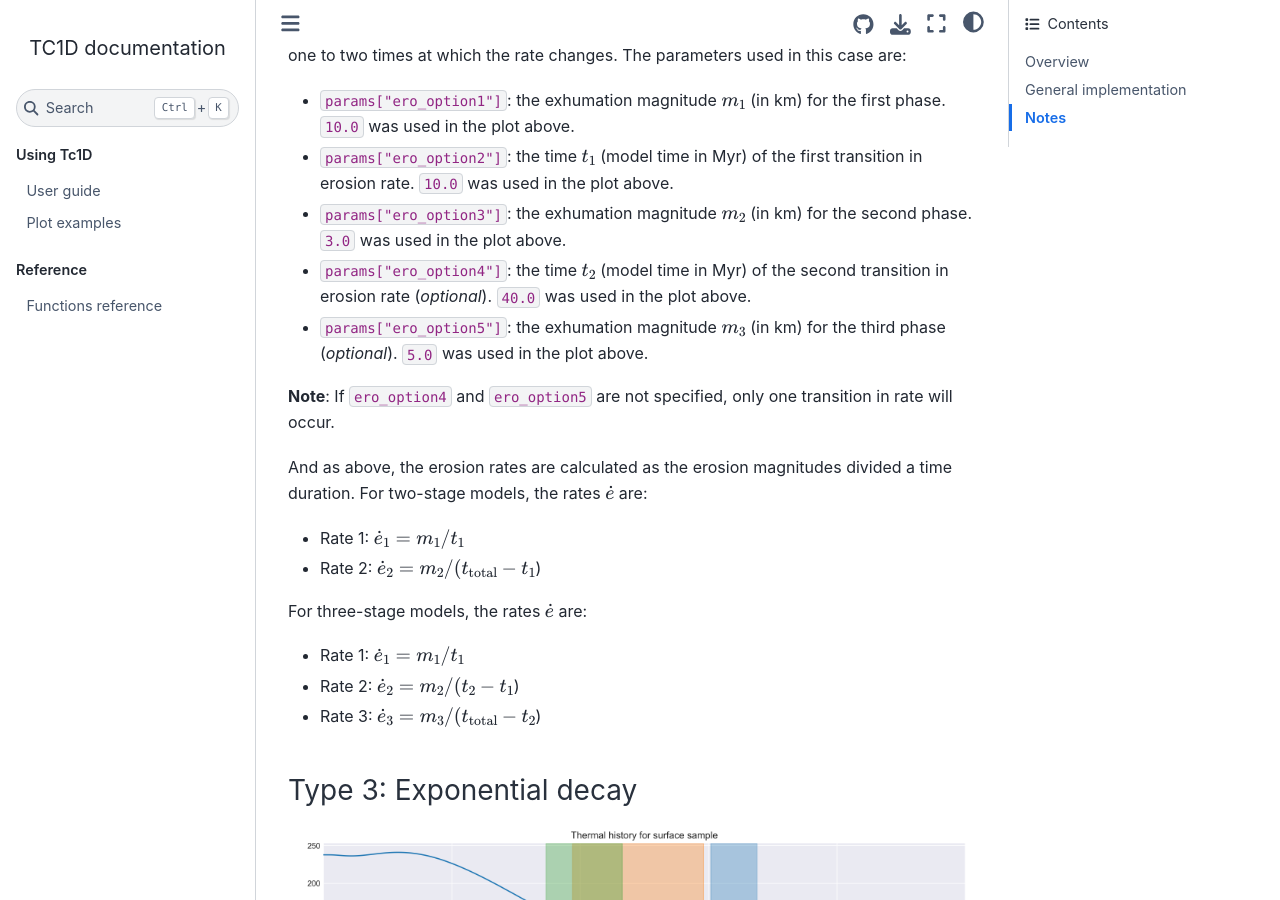
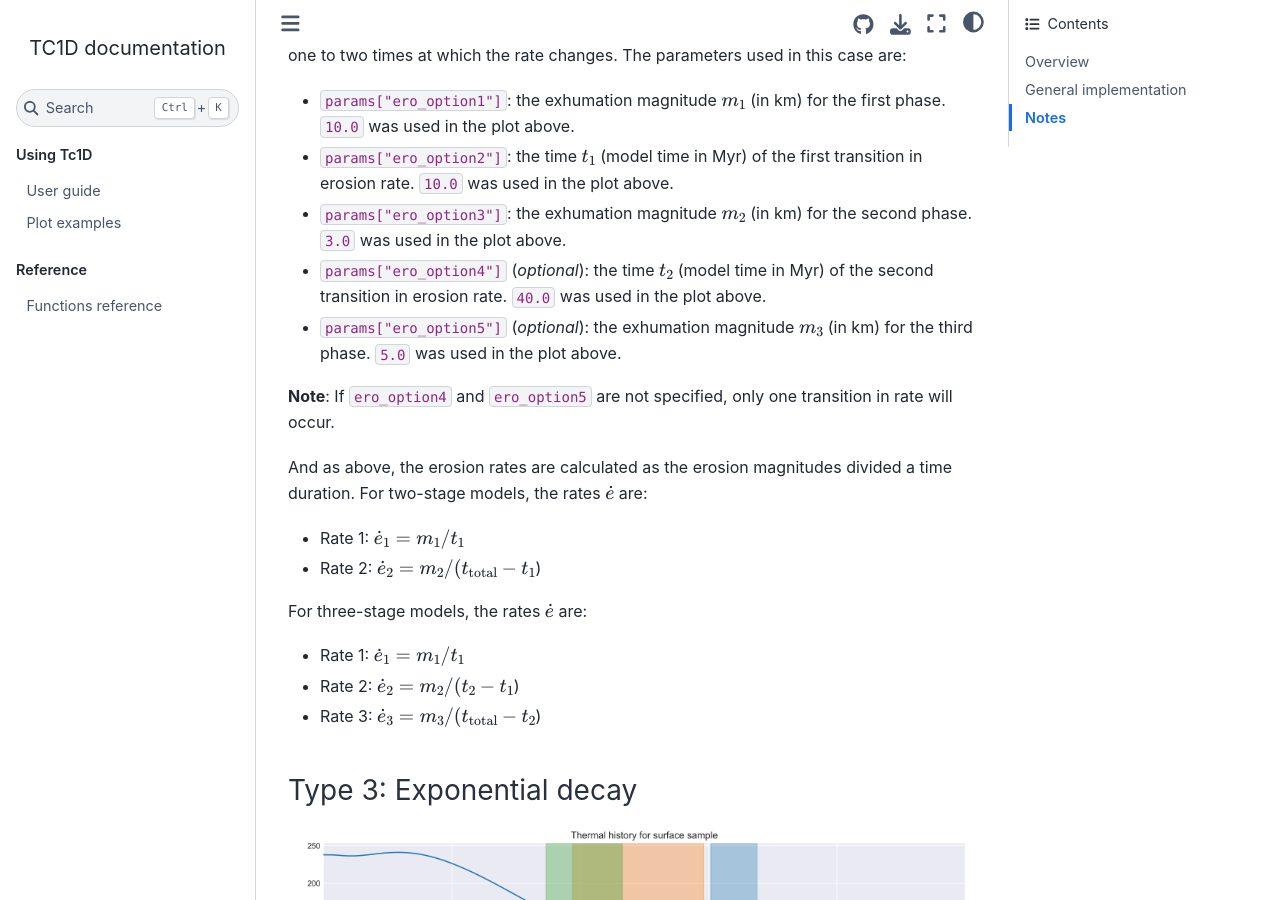
Before and after one commit to HUGG/TC1D, a Sphinx documentation site: the page built from docs/source/erosion-models.md, in a window 1280 px wide and 900 px high, scrolled down 3255 px. Built offline with Sphinx 7.4.7 and the Sphinx Book theme 1.1.4, drawn with Linux system fonts in a browser that asks for light colours.

Commit message:
Minor edit

```diff
--- a/docs/source/erosion-models.md
+++ b/docs/source/erosion-models.md
@@ -81,8 +81,8 @@ The parameters used in this case are:
 - `params["ero_option1"]`: the exhumation magnitude $m_{1}$ (in km) for the first phase. `10.0` was used in the plot above.
 - `params["ero_option2"]`: the time $t_{1}$ (model time in Myr) of the first transition in erosion rate. `10.0` was used in the plot above.
 - `params["ero_option3"]`: the exhumation magnitude $m_{2}$ (in km) for the second phase. `3.0` was used in the plot above.
-- `params["ero_option4"]`: the time $t_{2}$ (model time in Myr) of the second transition in erosion rate (*optional*). `40.0` was used in the plot above.
-- `params["ero_option5"]`: the exhumation magnitude $m_{3}$ (in km) for the third phase (*optional*). `5.0` was used in the plot above.
+- `params["ero_option4"]` (*optional*): the time $t_{2}$ (model time in Myr) of the second transition in erosion rate. `40.0` was used in the plot above.
+- `params["ero_option5"]` (*optional*): the exhumation magnitude $m_{3}$ (in km) for the third phase. `5.0` was used in the plot above.
 
 **Note**: If `ero_option4` and `ero_option5` are not specified, only one transition in rate will occur.
 
```
